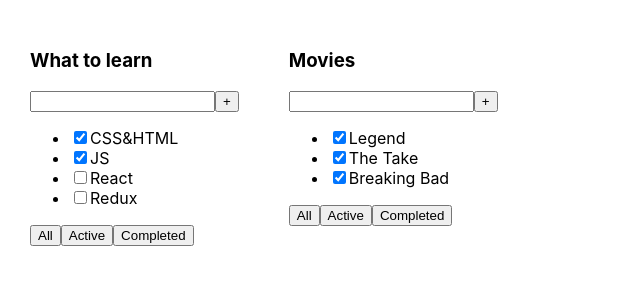
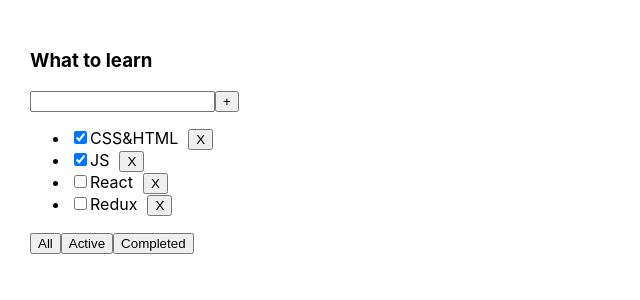
Before and after one commit to SanyaSkl/todolist-repetition, a React (Create React App) app: page / in a window 1280 px wide. Shown: the top 300 px of the page, without its empty margins (0-640 px from the left). Built offline with nearby package versions, Linux system fonts and the light colour scheme.

Commit message:
todolist lesson two: added filter method

```diff
--- a/src/App.css
+++ b/src/App.css
@@ -6,3 +6,7 @@
 .App > div {
     margin-right: 50px;
 }
+
+.buttonDelete {
+    margin-left: 10px;
+}
--- a/src/App.tsx
+++ b/src/App.tsx
@@ -4,23 +4,24 @@
 
 function App() {
 
-  let tasks1 = [
+  let tasks = [
     { id: 1, title: "CSS&HTML", isDone: true },
     { id: 2, title: "JS", isDone: true },
     { id: 3, title: "React", isDone: false },
     { id: 4, title: "Redux", isDone: false }
   ]
 
-  let tasks2 = [
-    { id: 1, title: "Legend", isDone: true },
-    { id: 2, title: "The Take", isDone: true },
-    { id: 3, title: "Breaking Bad", isDone: true }
-  ]
+    function removeTask(id: number) {
+      let resultTask = tasks.filter( t => t.id !== id)
+    }
 
   return (
       <div className="App">
-        <Todolist title="What to learn" tasks = {tasks1}/>
-        <Todolist title="Movies" tasks = {tasks2}/>
+        <Todolist title="What to learn"
+                  tasks = {tasks}
+                  removeTask = {removeTask}
+
+        />
       </div>
   );
 }
--- a/src/components/Todolist.tsx
+++ b/src/components/Todolist.tsx
@@ -9,6 +9,7 @@
 type PropsType = {
     title: string
     tasks: Array<TaskType>
+    removeTask: Function
 }
 
 export function Todolist(props: PropsType) {
@@ -24,6 +25,8 @@
                     props.tasks.map(t => <li><input type="checkbox"
                                                     checked={t.isDone}/>
                             <span>{t.title}</span>
+                        <button className="buttonDelete"
+                                onClick={() => {props.removeTask(t.id)}}>X</button>
                         </li>
                     )
                 }
```
